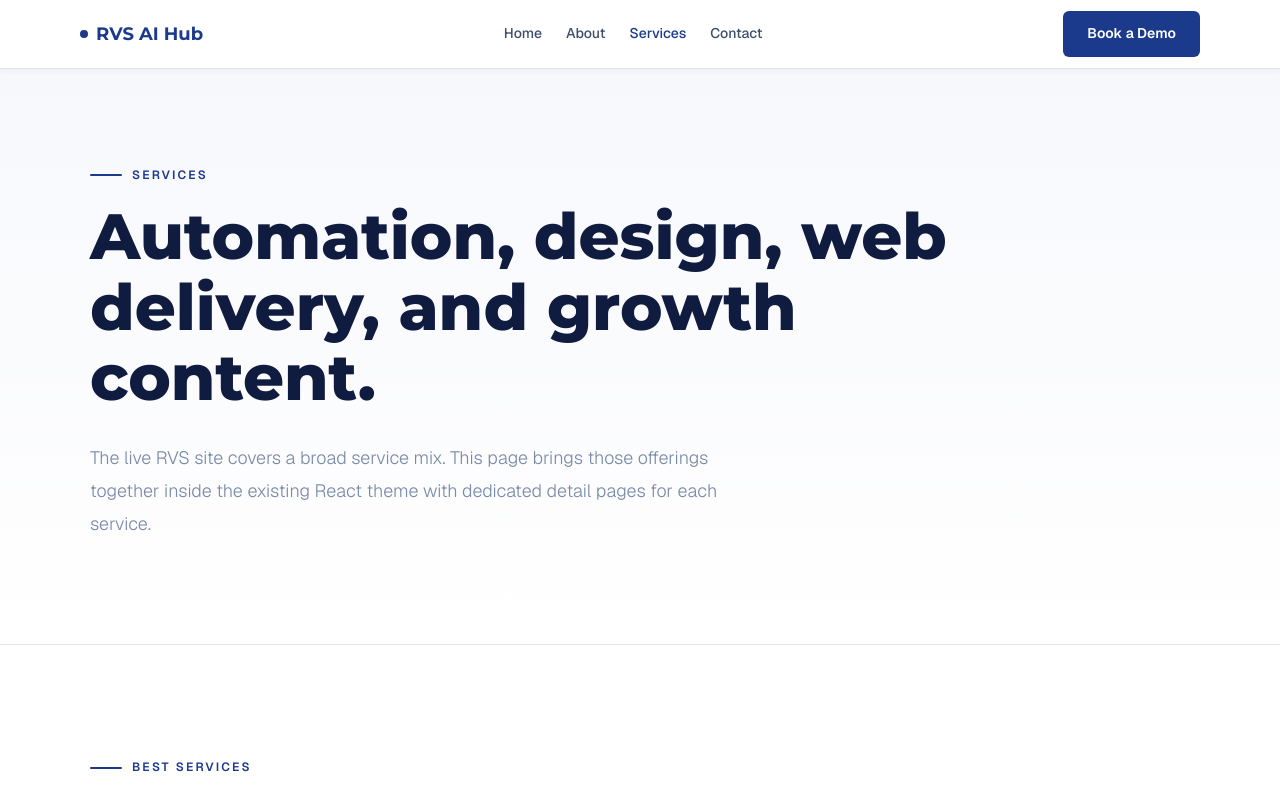
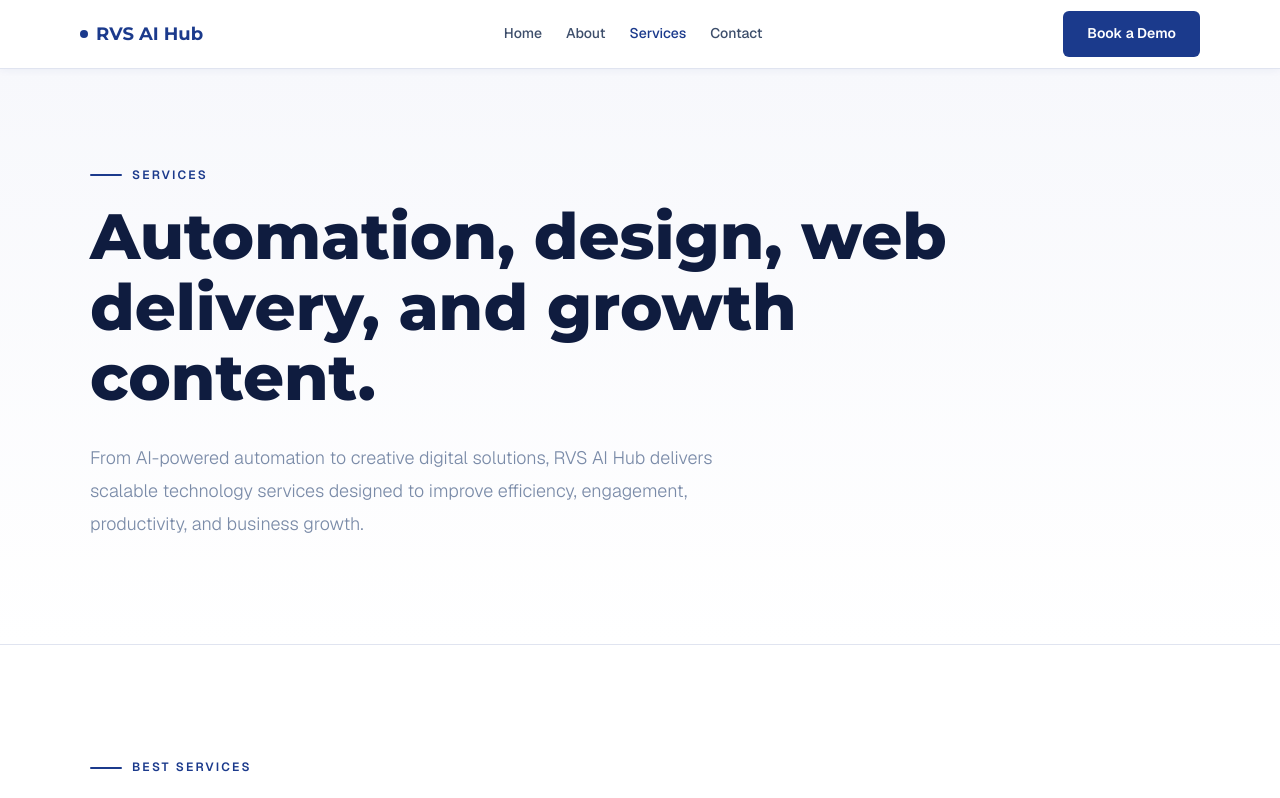
Before and after one commit to rvsservicesbusiness-cell/main-website-v4, a React (Vite) app: page /services in a window 1280 px wide. Shown: the top 798 px of the page. Built offline with nearby package versions, Linux system fonts and the light colour scheme.

Commit message:
Update ServicesPage.jsx

```diff
--- a/src/pages/ServicesPage.jsx
+++ b/src/pages/ServicesPage.jsx
@@ -13,7 +13,7 @@ export function ServicesPage() {
       <PageHero
         eyebrow="Services"
         title="Automation, design, web delivery, and growth content."
-        description="The live RVS site covers a broad service mix. This page brings those offerings together inside the existing React theme with dedicated detail pages for each service."
+        description="From AI-powered automation to creative digital solutions, RVS AI Hub delivers scalable technology services designed to improve efficiency, engagement, productivity, and business growth."
       />
       <BestServicesSection />
       <ServicesSection introOnly />
```
